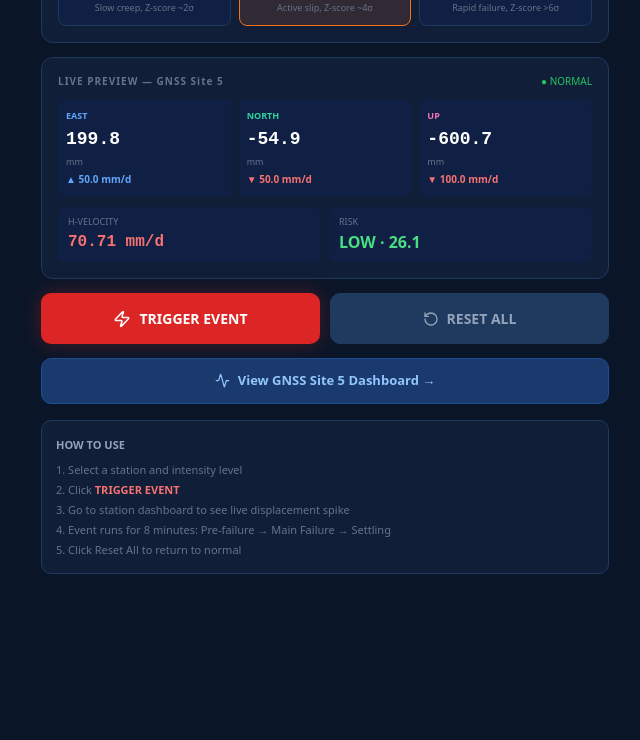
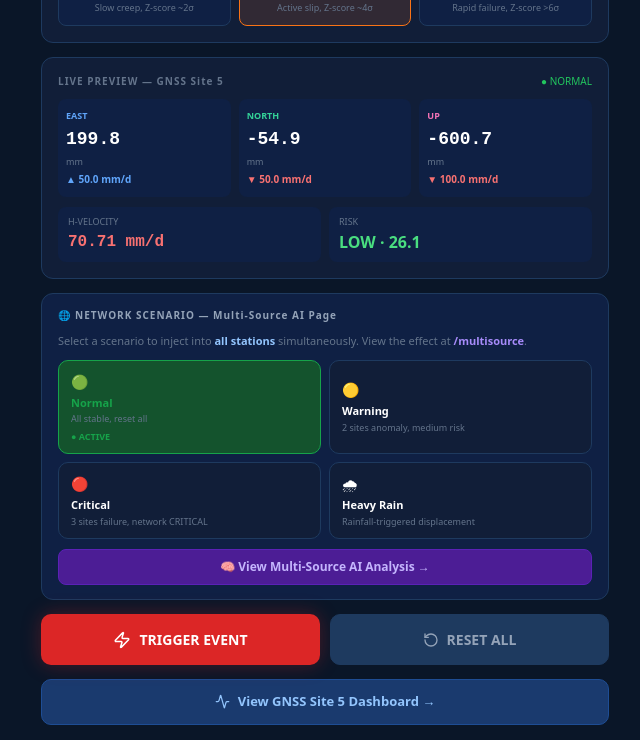
Before and after one commit to FakhriIrnanda/iLands, a Next.js app: page /simulate in a window 1280 px wide. Shown: the part 465-1205 px from the top of the page, without its empty margins (315-955 px from the left). Before the commit the page ends 1055 px from the top, so only its background shows below. Built offline with nearby package versions, Linux system fonts and the light colour scheme.

Commit message:
feat: network scenario di simulate page

```diff
--- a/components/SimPanel.tsx
+++ b/components/SimPanel.tsx
@@ -24,6 +24,8 @@ export default function SimPanel() {
   const [simState,  setSimState]  = useState<Record<string,any>>({})
   const [liveData,  setLiveData]  = useState<Record<string,any>>({})
   const [ticks,     setTicks]     = useState<Record<string,number>>({})
+  const [scenario,  setScenario]  = useState('normal')
+  const [scenarioLoading, setScenarioLoading] = useState(false)
   const intervalRef = useRef<any>(null)
 
   // Poll sim state + live data
@@ -53,6 +55,32 @@ export default function SimPanel() {
       headers:{'Content-Type':'application/json'},
       body: JSON.stringify({ stationId:selected, action:'trigger', intensity }),
     })
+  }
+
+  const triggerScenario = async (sc: string) => {
+    setScenarioLoading(true)
+    // Reset all first
+    await fetch('/api/simulate', { method:'POST', headers:{'Content-Type':'application/json'},
+      body: JSON.stringify({ stationId:'BAKO', action:'reset_all' }) })
+
+    if (sc === 'warning') {
+      for (const id of ['MYVA','CUSV']) {
+        await fetch('/api/simulate', { method:'POST', headers:{'Content-Type':'application/json'},
+          body: JSON.stringify({ stationId:id, action:'trigger', intensity:1 }) })
+      }
+    } else if (sc === 'critical') {
+      for (const id of ['BAKO','MYVA','SAMP']) {
+        await fetch('/api/simulate', { method:'POST', headers:{'Content-Type':'application/json'},
+          body: JSON.stringify({ stationId:id, action:'trigger', intensity:3 }) })
+      }
+    } else if (sc === 'heavy_rain') {
+      for (const id of ['NTUS','SAMP']) {
+        await fetch('/api/simulate', { method:'POST', headers:{'Content-Type':'application/json'},
+          body: JSON.stringify({ stationId:id, action:'trigger', intensity:2 }) })
+      }
+    }
+    setScenario(sc)
+    setScenarioLoading(false)
   }
 
   const reset = async (id?: string) => {
@@ -227,6 +255,52 @@ export default function SimPanel() {
           </div>
         )}
 
+        {/* ── NETWORK SCENARIO SIMULATOR ── */}
+        <div style={{ background:'#0f2044', border:'1px solid #1e3a5f', borderRadius:12,
+          padding:'14px 16px', marginBottom:14 }}>
+          <div style={{ fontSize:10, fontWeight:700, color:'#94a3b8', letterSpacing:'0.1em', marginBottom:10 }}>
+            🌐 NETWORK SCENARIO — Multi-Source AI Page
+          </div>
+          <div style={{ fontSize:11, color:'#64748b', marginBottom:10 }}>
+            Select a scenario to inject into <b style={{color:'#93c5fd'}}>all stations</b> simultaneously.
+            View the effect at <b style={{color:'#a78bfa'}}>/multisource</b>.
+          </div>
+          <div style={{ display:'grid', gridTemplateColumns:'1fr 1fr', gap:8, marginBottom:10 }}>
+            {[
+              { id:'normal',     emoji:'🟢', label:'Normal',      desc:'All stable, reset all',           color:'#16a34a', bg:'#14532d' },
+              { id:'warning',    emoji:'🟡', label:'Warning',     desc:'2 sites anomaly, medium risk',     color:'#d97706', bg:'#713f12' },
+              { id:'critical',   emoji:'🔴', label:'Critical',    desc:'3 sites failure, network CRITICAL',color:'#dc2626', bg:'#7f1d1d' },
+              { id:'heavy_rain', emoji:'🌧',  label:'Heavy Rain', desc:'Rainfall-triggered displacement',  color:'#2563eb', bg:'#1e3a6e' },
+            ].map(sc => (
+              <button key={sc.id} onClick={()=>triggerScenario(sc.id)}
+                disabled={scenarioLoading}
+                style={{
+                  background: scenario===sc.id ? sc.bg : '#111e38',
+                  border:`1px solid ${scenario===sc.id ? sc.color : '#1e3a5f'}`,
+                  borderRadius:10, padding:'10px 12px', cursor:'pointer', textAlign:'left' as const,
+                  opacity: scenarioLoading ? 0.6 : 1
+                }}>
+                <div style={{ fontSize:14, marginBottom:3 }}>{sc.emoji}</div>
+                <div style={{ fontSize:11, fontWeight:700, color: scenario===sc.id ? sc.color : 'white' }}>{sc.label}</div>
+                <div style={{ fontSize:9, color:'#64748b', marginTop:1 }}>{sc.desc}</div>
+                {scenario===sc.id && <div style={{ marginTop:4, fontSize:9, color:sc.color, fontWeight:700 }}>● ACTIVE</div>}
+              </button>
+            ))}
+          </div>
+          {scenarioLoading && (
+            <div style={{ display:'flex', alignItems:'center', gap:6, fontSize:11, color:'#94a3b8' }}>
+              <div style={{ width:10, height:10, border:'2px solid #7c3aed', borderTopColor:'transparent', borderRadius:'50%', animation:'blink 0.8s infinite' }}/>
+              Applying scenario…
+            </div>
+          )}
+          <button onClick={()=>router.push('/multisource')}
+            style={{ width:'100%', marginTop:8, display:'flex', alignItems:'center', justifyContent:'center', gap:6,
+              background:'#4c1d95', color:'#c4b5fd', border:'1px solid #5b21b6',
+              borderRadius:8, padding:'8px', fontSize:12, fontWeight:600, cursor:'pointer' }}>
+            🧠 View Multi-Source AI Analysis →
+          </button>
+        </div>
+
         {/* Action buttons */}
         <div style={{ display:'grid', gridTemplateColumns:'1fr 1fr', gap:10, marginBottom:14 }}>
           <button onClick={trigger}
```
